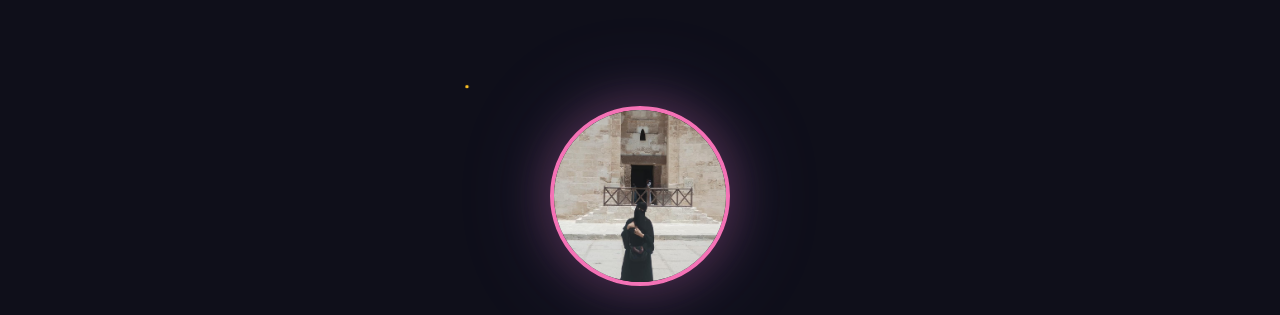
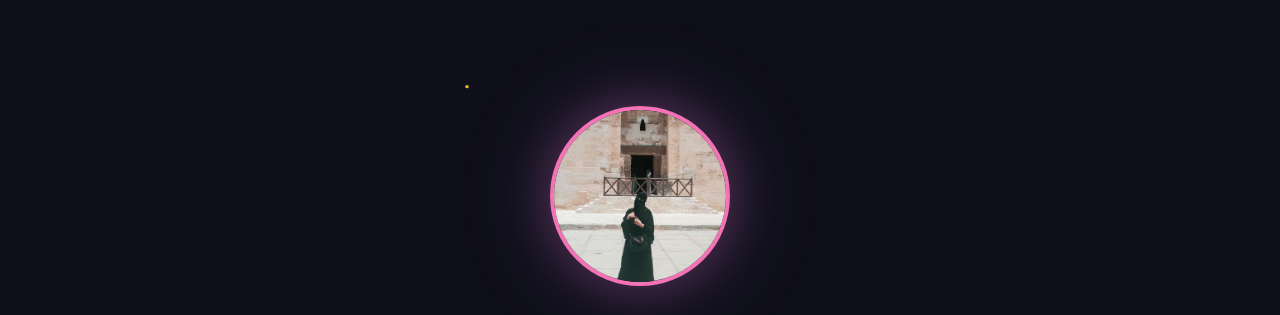
Before and after one commit to Ahmedsherif06/Happy_birthday, a plain HTML site: page index.html in a window 1280 px wide. Shown: the top 315 px of the page. Drawn offline with nearby package versions, Linux system fonts and the light colour scheme.

Commit message:
Update index.html

```diff
--- a/index.html
+++ b/index.html
@@ -576,7 +576,7 @@
 <main>
   <!-- 0: HERO -->
   <div class="page-section hero visible" data-section="Welcome">
-    <img class="hero-photo" src="images/photo2.jpeg" alt="Birthday Person">
+    <img class="hero-photo" src="images/photo8.jpeg" alt="Birthday Person">
     <div class="hero-badge">✨ It's a Special Day!</div>
     <h1>Happy Birthday<br>Sarah!</h1>
     <p class="hero-sub">Wishing you the most magical day ⭐</p>
```
